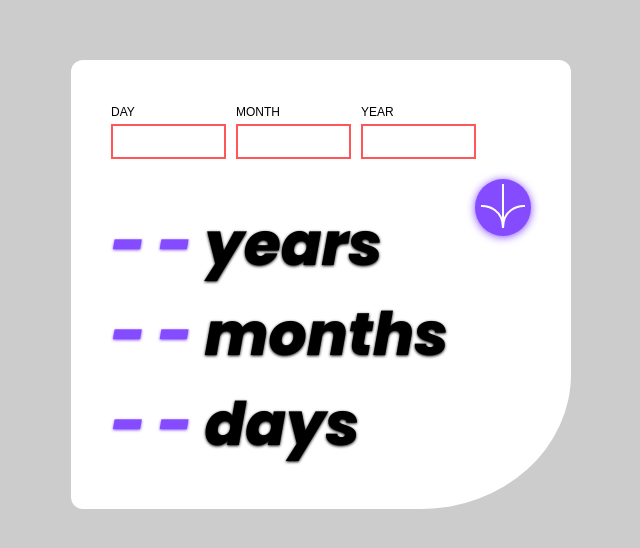
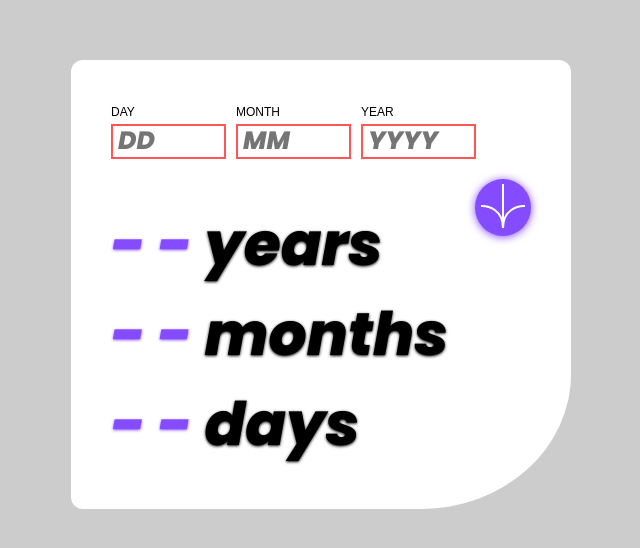
Before and after one commit to Ram0O7/age-calculator-app-main, a plain HTML site: page index.html in a window 1280 px wide. Shown: the part 116-664 px from the top of the page, without its empty margins (319-959 px from the left). Drawn offline with Linux system fonts and the light colour scheme.

Commit message:
first commit

```diff
--- a/index.html
+++ b/index.html
@@ -58,6 +58,9 @@
 
     input {
       height: 35px;
+      font-family: myFirstFont;
+      padding-left: 5px;
+      font-size: 25px;
     }
 
     .age {
@@ -136,15 +139,15 @@
     <div class="form-container">
       <div>
         <span>DAY</span>
-        <input type="number" id="day" min="1" max="31" required>
+        <input type="number" id="day" min="1" max="31" placeholder="DD" required>
       </div>
       <div>
         <span>MONTH</span>
-        <input type="number" id="month" min="1" max="12" required>
+        <input type="number" id="month" min="1" max="12" placeholder="MM" required>
       </div>
       <div>
         <span>YEAR</span>
-        <input type="number" id="year" min="1920" max="2022" required>
+        <input type="number" id="year" min="1920" max="2022" placeholder="YYYY" required>
       </div>
     </div>
     <button type="submit" id="calc-btn"><img src="assets/images/icon-arrow.svg" alt="GO"></button>
```
